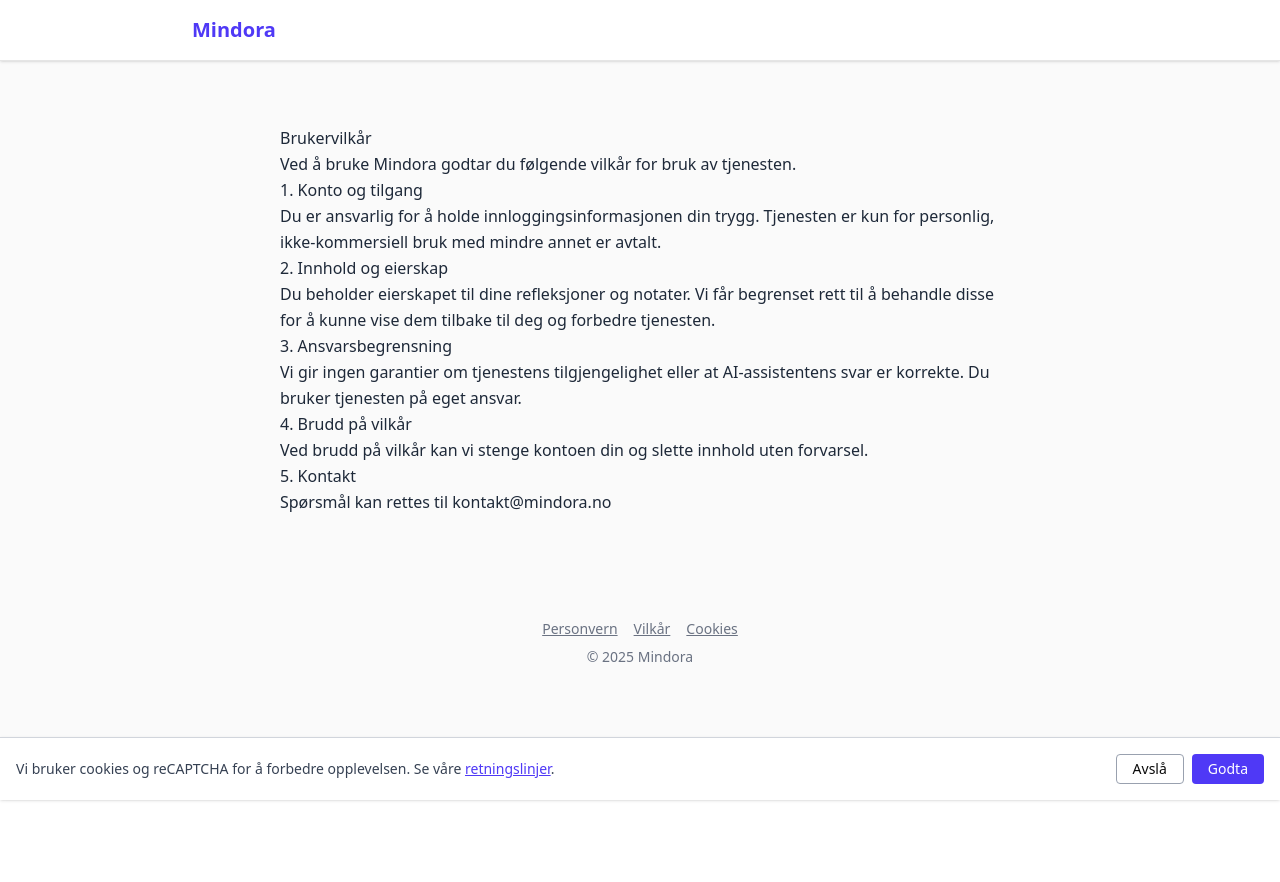
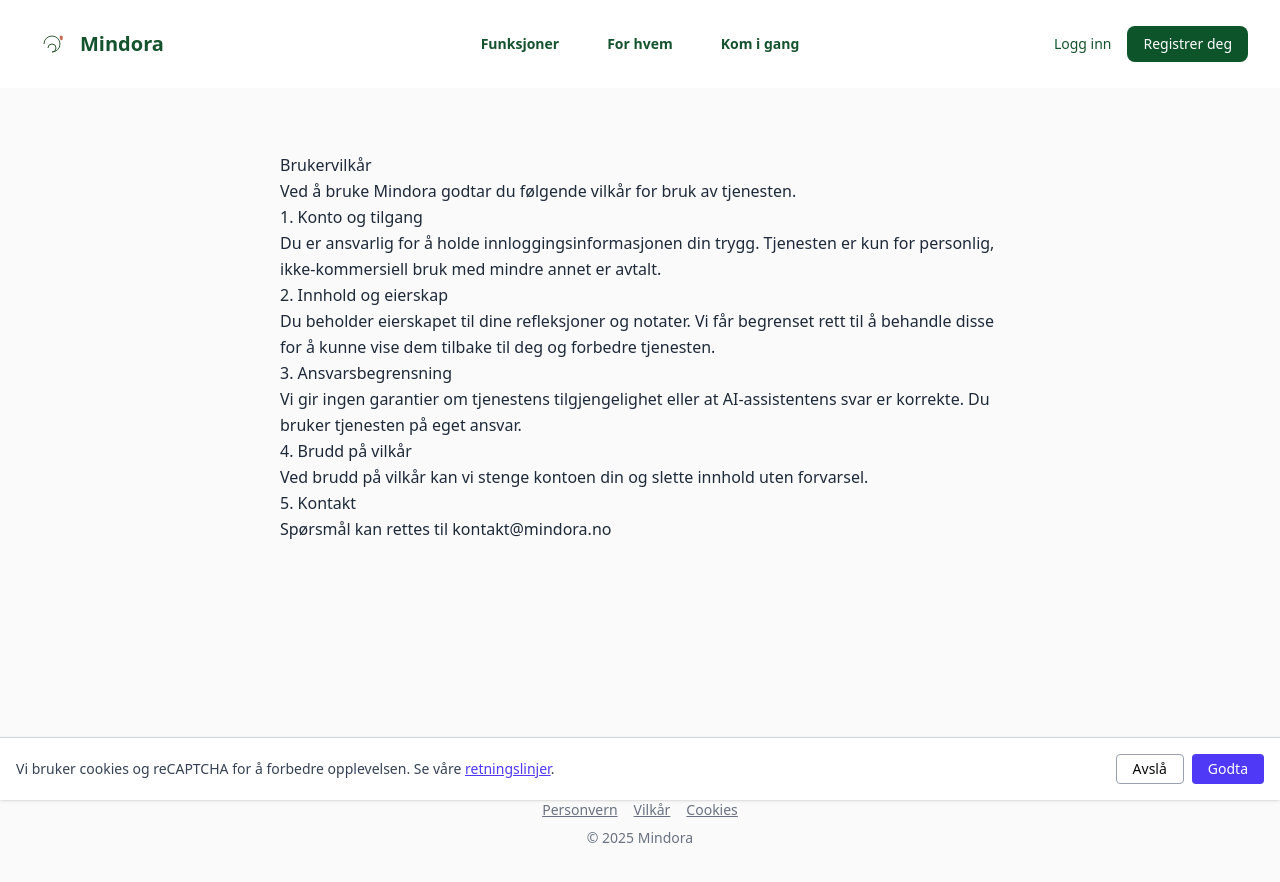
Before and after one commit to eirikhelgesen1/Mindora, a Next.js app: page /terms in a window 1280 px wide. Shown: the top 882 px of the page. Before the commit the page ends 800 px from the top, so only its background shows below. Built offline with nearby package versions, Linux system fonts and the light colour scheme; no server answers.

Commit message:
Endret navbar og footer

```diff
--- a/src/app/cookies/page.tsx
+++ b/src/app/cookies/page.tsx
@@ -1,8 +1,12 @@
 // src/app/cookies/page.tsx
 import LegalLayout from '@/components/layout/LegalLayout'
+import Navbar from "@/components/navbar-with-popover"
+import '@/styles/mindora-colors.css';
 
 export default function CookiesPage() {
   return (
+    <>
+      <Navbar />
       <LegalLayout>
         <h1>Informasjonskapsler & reCAPTCHA</h1>
 
@@ -27,5 +31,6 @@ export default function CookiesPage() {
         <h2>Valg og kontroll</h2>
         <p>Du kan velge å blokkere cookies i nettleseren din, men noen funksjoner (som innlogging) vil da ikke fungere.</p>
       </LegalLayout>
+    </>
   )
 }
--- a/src/app/page.tsx
+++ b/src/app/page.tsx
@@ -28,7 +28,7 @@ export default function Home() {
           Bygg vaner som varer. Reflekter med innsikt. Fokuser uten stress.
         </p>
         <Link href="/auth/signup">
-          <button className="bg-green-900 text-white px-6 py-3 rounded-xl text-lg hover:bg-indigo-700 transition">
+          <button className="bg-green-900 text-white px-6 py-3 rounded-xl text-lg hover:bg-[var(--color-accent)] transition-colors duration-200">
             Kom i gang gratis
           </button>
         </Link>
@@ -66,14 +66,14 @@ export default function Home() {
         <h2 className="text-2xl font-semibold mb-4">Klar for å starte din utviklingsreise?</h2>
         <p className="text-gray-600 mb-6">Registrer deg gratis og få tilgang til dine egne mål, refleksjoner og fokusverktøy.</p>
         <Link href="/auth/signup">
-          <button className="bg-indigo-600 text-white px-6 py-3 rounded-xl text-lg hover:bg-indigo-700 transition">
+          <button className="bg-[var(--color-primary)] text-white px-6 py-3 rounded-xl text-lg hover:bg-[var(--color-accent)] transition">
             Opprett konto
           </button>
         </Link>
       </section>
 
       {/* Footer */}
-      <footer className="py-10 text-center text-sm text-white bg-[var(--color-primary)]">
+      <footer className="py-10 text-center text-sm text-[var(--coloar-primary)] bg-white">
         © 2025 Mindora. Alle rettigheter reservert.
         <p>
           <Link href="/privacy" className="underline mr-4">Personvern</Link>
--- a/src/app/privacy/page.tsx
+++ b/src/app/privacy/page.tsx
@@ -1,9 +1,11 @@
 // src/app/privacy/page.tsx
 import LegalLayout from '@/components/layout/LegalLayout'
+import Navbar from "@/components/navbar-with-popover"
+import '@/styles/mindora-colors.css';
 
 export default function PrivacyPage() {
   return (
-    <LegalLayout>
+    <><Navbar /><LegalLayout>
       <h1>Personvernerklæring</h1>
       <p>Denne personvernerklæringen forklarer hvordan vi samler inn, bruker og beskytter dine personopplysninger gjennom bruk av Mindora.</p>
 
@@ -32,6 +34,6 @@ export default function PrivacyPage() {
         Behandlingsansvarlig: Eirik Helgesen<br />
         E-post: kontakt@mindora.no
       </p>
-    </LegalLayout>
+    </LegalLayout></>
   )
 }
--- a/src/app/terms/page.tsx
+++ b/src/app/terms/page.tsx
@@ -1,9 +1,11 @@
 // src/app/terms/page.tsx
 import LegalLayout from '@/components/layout/LegalLayout'
+import Navbar from "@/components/navbar-with-popover"
+import '@/styles/mindora-colors.css';
 
 export default function TermsPage() {
   return (
-    <LegalLayout>
+    <><Navbar /><LegalLayout>
       <h1>Brukervilkår</h1>
       <p>Ved å bruke Mindora godtar du følgende vilkår for bruk av tjenesten.</p>
 
@@ -21,6 +23,6 @@ export default function TermsPage() {
 
       <h2>5. Kontakt</h2>
       <p>Spørsmål kan rettes til kontakt@mindora.no</p>
-    </LegalLayout>
+    </LegalLayout></>
   )
 }
--- a/src/components/layout/LegalLayout.tsx
+++ b/src/components/layout/LegalLayout.tsx
@@ -1,17 +1,11 @@
-// src/components/layout/LegalLayout.tsx
 import React from 'react'
 import Link from 'next/link'
 
 export default function LegalLayout({ children }: { children: React.ReactNode }) {
   return (
-    <div className="min-h-screen bg-neutral-50 text-gray-900">
-      <header className="bg-white shadow sticky top-0 z-30 px-6 py-4 border-b">
-        <div className="max-w-4xl mx-auto flex items-center justify-between">
-          <Link href="/" className="text-xl font-bold text-indigo-600">Mindora</Link>
-        </div>
-      </header>
+    <div className="min-h-screen flex flex-col bg-neutral-50 text-gray-900">
 
-      <main className="max-w-3xl mx-auto py-16 px-6 text-gray-800 leading-relaxed">
+      <main className="flex-1 max-w-3xl mx-auto py-16 px-6 text-gray-800 leading-relaxed">
         <div className="prose prose-indigo prose-sm sm:prose-base lg:prose-lg">
           {children}
         </div>
--- a/src/components/navbar-with-popover.tsx
+++ b/src/components/navbar-with-popover.tsx
@@ -33,7 +33,7 @@ export default function Navbar() {
               src="/mindora-logo-no-text.svg"
               className="h-10 w-10 object-contain"
             />
-            <span className="text-xl font-bold text-indigo-600">Mindora</span>
+            <span className="text-xl font-bold text-[var(--color-primary)]">Mindora</span>
           </Link>
         </div>
         <div className="flex lg:hidden">
@@ -47,13 +47,13 @@ export default function Navbar() {
           </button>
         </div>
         <PopoverGroup className="hidden lg:flex lg:gap-x-12">
-          <a href="#features" className="text-sm font-semibold text-gray-900">
+          <a href="#features" className="text-sm font-semibold text-[var(--color-primary)] hover:text-[var(--color-accent)] transition-colors duration-200">
             Funksjoner
           </a>
-          <a href="#target" className="text-sm font-semibold text-gray-900">
+          <a href="#target" className="text-sm font-semibold text-[var(--color-primary)] hover:text-[var(--color-accent)] transition-colors duration-200">
             For hvem
           </a>
-          <a href="#cta" className="text-sm font-semibold text-gray-900">
+          <a href="#cta" className="text-sm font-semibold text-[var(--color-primary)] hover:text-[var(--color-accent)] transition-colors duration-200">
             Kom i gang
           </a>
         </PopoverGroup>
@@ -64,9 +64,9 @@ export default function Navbar() {
             </Link>
           ) : (
             <div className="flex items-center gap-4">
-              <Link href="/auth/login" className="text-sm text-gray-600 hover:text-green-900">Logg inn</Link>
+              <Link href="/auth/login" className="text-sm text-[var(--color-primary)] hover:text-[var(--color-accent)]">Logg inn</Link>
               <Link href="/auth/signup">
-                <button className="bg-green-900 text-white px-4 py-2 rounded-md hover:bg-indigo-700 transition text-sm">
+                <button className="bg-green-900 text-white px-4 py-2 rounded-md hover:bg-[var(--color-accent)] transition text-sm">
                   Registrer deg
                 </button>
               </Link>
```
Lines whose indentation alone changed are shown as unchanged.
